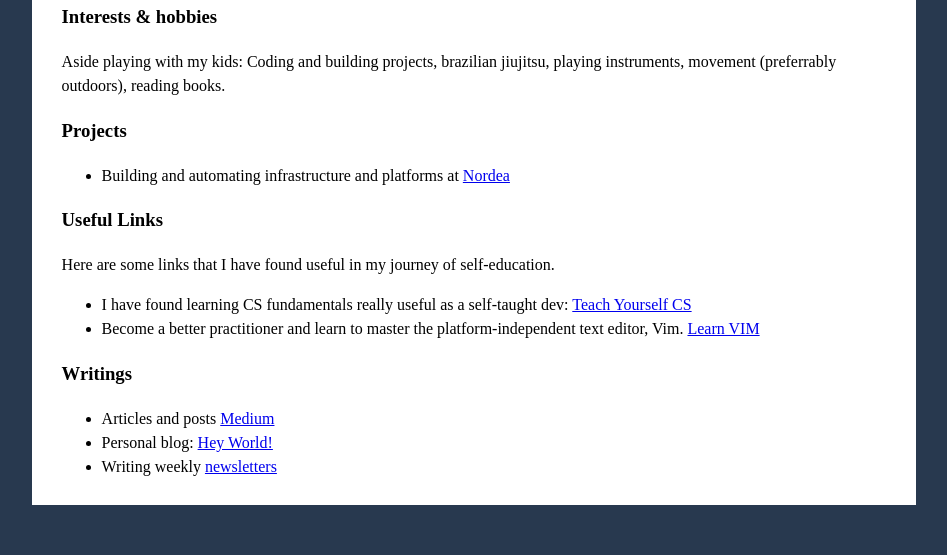
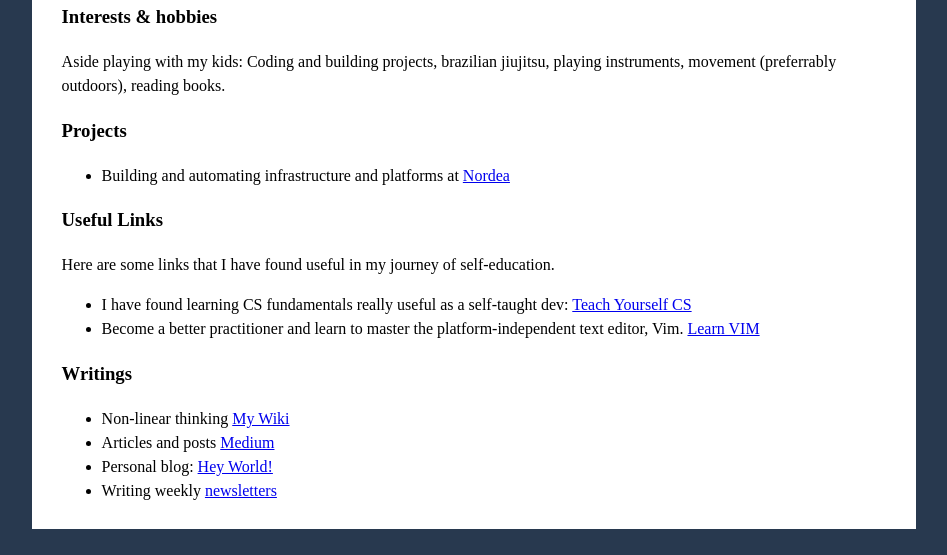
Before and after one commit to nimblegeek/jas-me, a plain HTML site: page index.html in a window 1280 px wide. Shown: the part 245-800 px from the top of the page, without its empty margins (166-1113 px from the left). Drawn offline with Linux system fonts and the light colour scheme.

Commit message:
My wiki link

```diff
--- a/index.html
+++ b/index.html
@@ -32,6 +32,7 @@
     </ul>
     <h3>Writings</h3>
     <ul>
+        <li>Non-linear thinking <a href="https://publish.obsidian.md/thenimblegeek">My Wiki</a></li>
         <li>Articles and posts <a href="https://nimblegeek.medium.com/">Medium</a></li>
         <li>Personal blog: <a href="https://world.hey.com/heyjas"> Hey World!</a></li>
         <li>Writing weekly <a href="https://thenimblegeek.ck.page"> newsletters</a></li>
```
